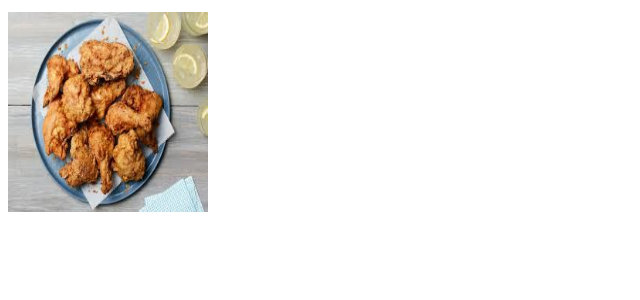
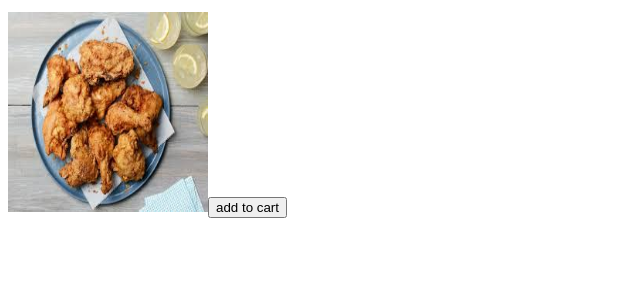
Before and after one commit to YumenoRetort/CocinaNiPao, a PHP site: page /order.php in a window 1280 px wide. Shown: the part 286-586 px from the top of the page, without its empty margins (0-640 px from the left). Run offline with PHP 8.4, Linux system fonts and the light colour scheme; tables that the repository leaves empty hold one stand-in row (values such as "Sample post").

Commit message:
Update display_product

```diff
--- a/display_product.php
+++ b/display_product.php
@@ -24,6 +24,7 @@
             echo "<p>Price: " . $row['food_price'] . "</p>";
             echo "<p>Description: " . $row['food_description'] . "</p>";
             echo "<img src='images/images.jpg' alt='Product Image' style='width: 200px; height: 200px;'>";
+            echo "<input type='submit'value='add to cart'>";
             echo "</div>";
         }
     } else {
```
